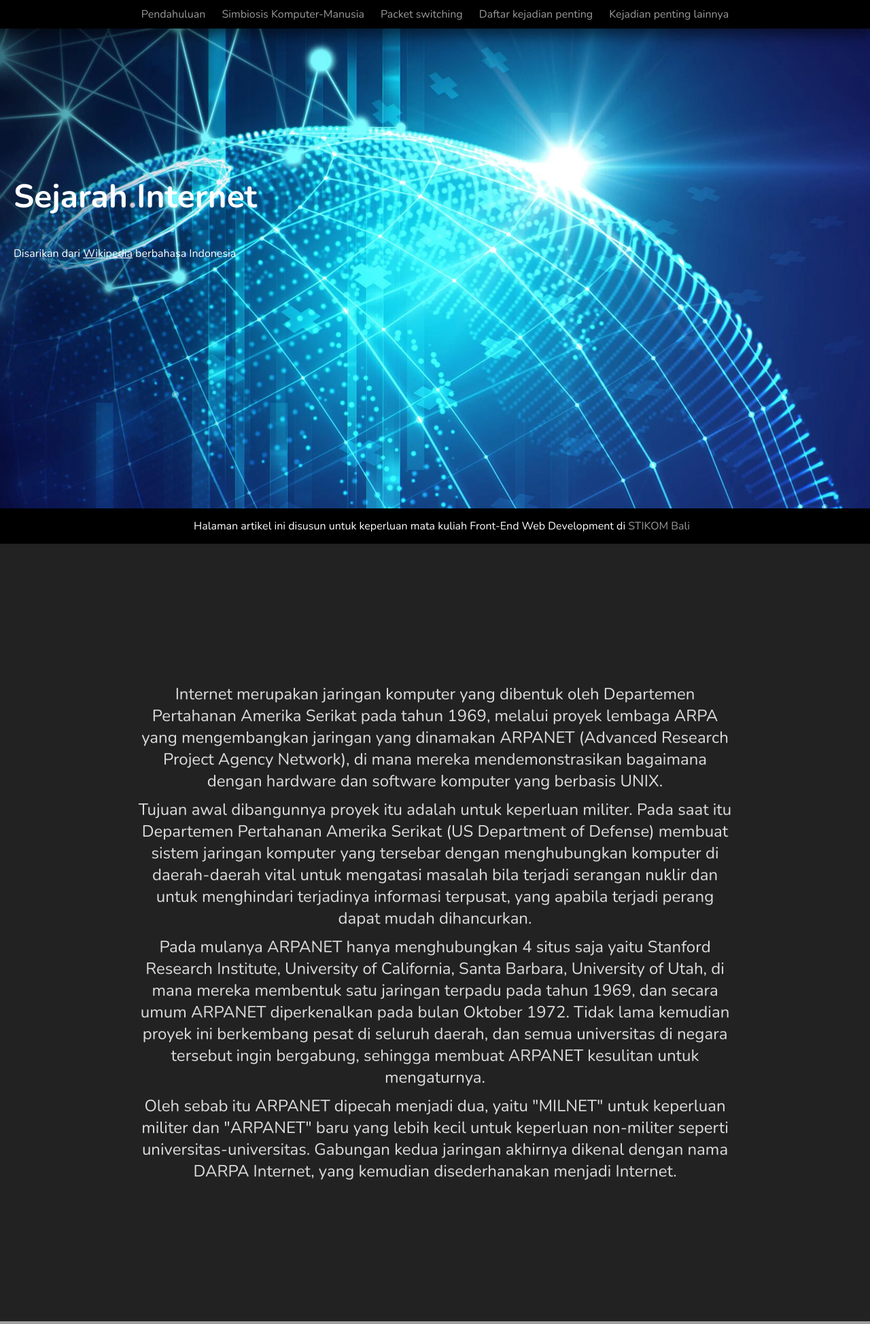
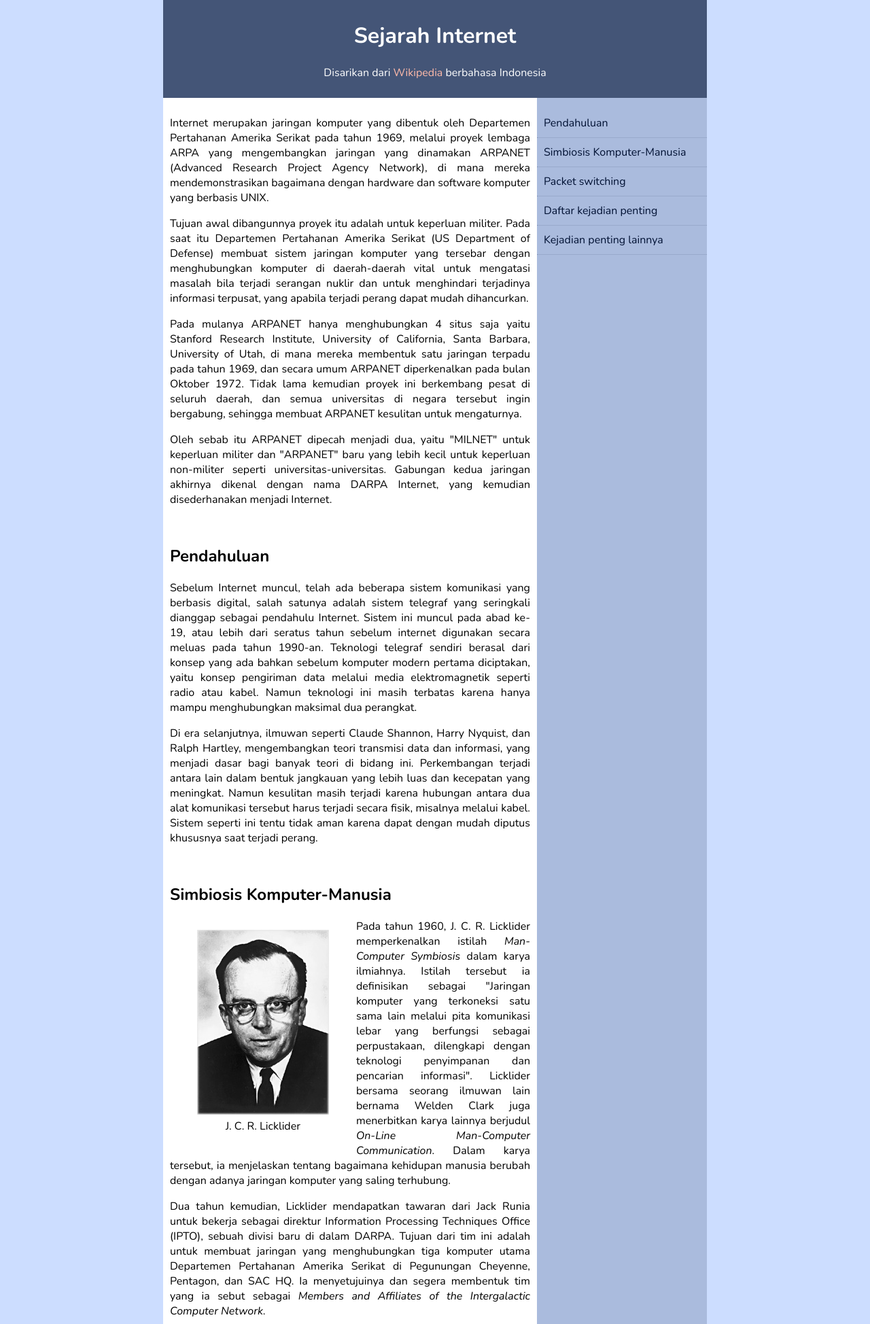
Before and after one commit to CokdePutra/ba233, a PHP site: page /internet.html in a window 1280 px wide. Shown: the top 1948 px of the page at 68% size. Run offline with PHP 8.4, Linux system fonts and the light colour scheme; grey boxes are pictures that could not be loaded.

Commit message:
Update internet.html stylesheet to use internet1.css for improved styling

```diff
--- a/internet.html
+++ b/internet.html
@@ -4,7 +4,7 @@
   <meta charset="UTF-8">
   <meta name="viewport" content="width=device-width, initial-scale=1.0">
   <title>Sejarah Internet</title>
-  <link rel="stylesheet" href="internet2.css">
+  <link rel="stylesheet" href="internet1.css">
 </head>
 <body>
   <header>
--- a/internet1.css
+++ b/internet1.css
@@ -23,7 +23,7 @@ footer a {
 
 nav {
   width: 250px;
-  float: left;
+  float: right;
 }
 
 nav ul {
@@ -52,7 +52,7 @@ article {
 /* anak dari elemen article */
 article > * {
   padding: 10px;
-  margin-left: 250px;
+  margin-right: 250px;
   background-color: #fff;
   text-align: justify;
 }
```
